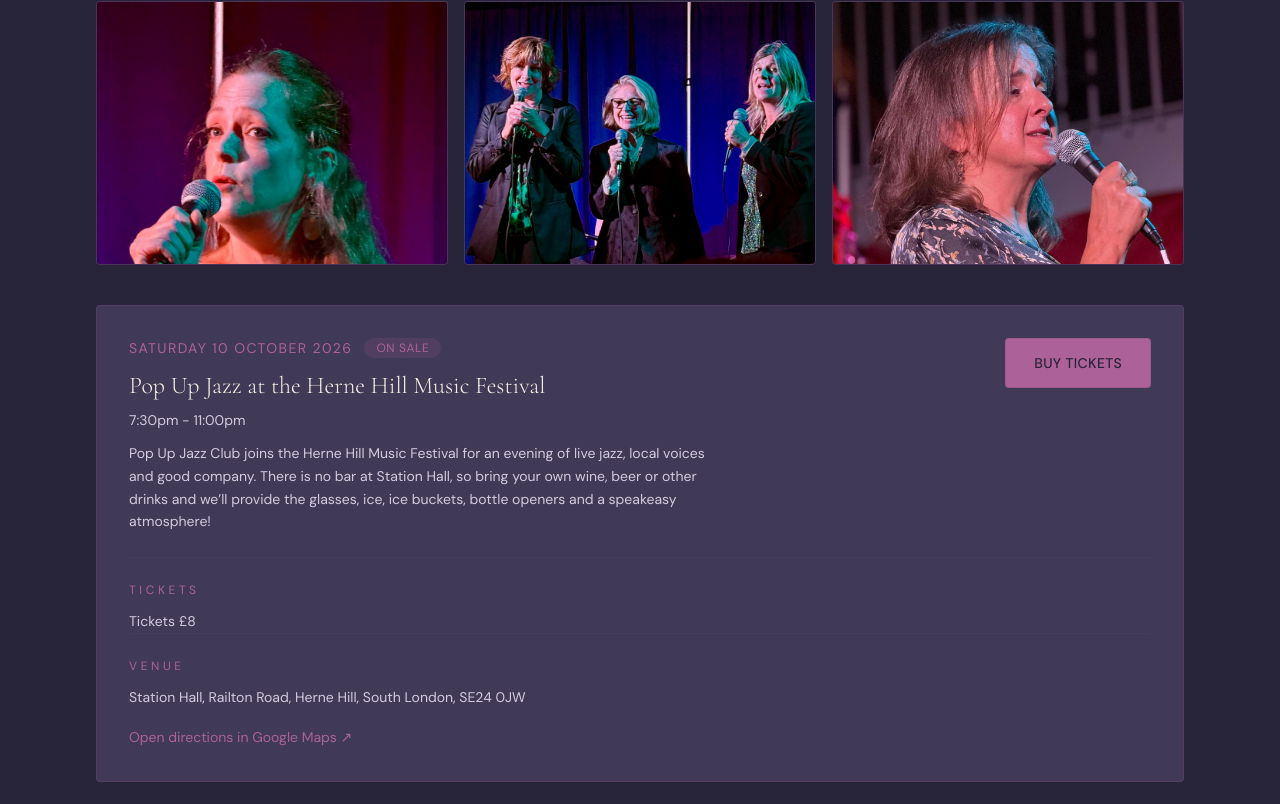
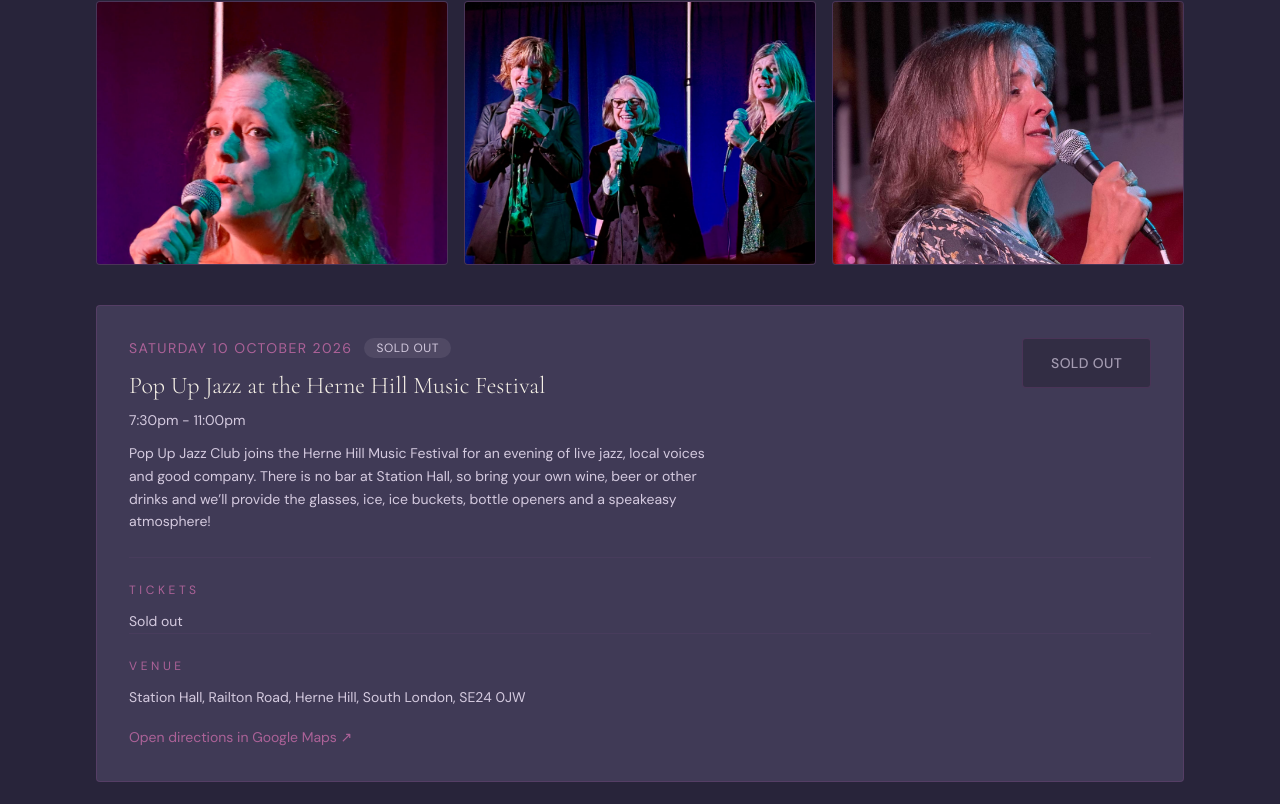
Before and after one commit to HelenStaniland/popupjazzclub, a Next.js app: page /events in a window 1280 px wide. Shown: the part 360-1164 px from the top of the page. Built offline with nearby package versions, Linux system fonts and the light colour scheme; no server answers.

Commit message:
Make October event sold out

```diff
--- a/app/events/page.tsx
+++ b/app/events/page.tsx
@@ -71,7 +71,14 @@
                     </p>
                   </div>
                   <div className="shrink-0">
-                    {event.ticketUrl ? (
+                    {event.status === "Sold out" ? (
+                      <span
+                        aria-disabled="true"
+                        className="inline-flex cursor-not-allowed items-center justify-center rounded-sm border border-border bg-surface px-7 py-3.5 text-sm font-medium tracking-wide uppercase text-cream-muted/70"
+                      >
+                        Sold out
+                      </span>
+                    ) : event.ticketUrl ? (
                       <Button href={event.ticketUrl}>Buy Tickets</Button>
                     ) : (
                       <span
@@ -88,7 +95,7 @@
                     Tickets
                   </p>
                   <p className="mt-3 text-sm leading-relaxed text-cream-muted">
-                    Tickets £8
+                    {event.ticketNote ?? "Tickets £8"}
                   </p>
                 </div>
                 <VenueDetails />
--- a/lib/events.ts
+++ b/lib/events.ts
@@ -1,4 +1,4 @@
-export type EventStatus = "On sale" | "Upcoming";
+export type EventStatus = "On sale" | "Upcoming" | "Sold out";
 
 export type UpcomingEvent = {
   date: string;
@@ -20,10 +20,9 @@
     title: "Pop Up Jazz at the Herne Hill Music Festival",
     description:
       "Pop Up Jazz Club joins the Herne Hill Music Festival for an evening of live jazz, local voices and good company. There is no bar at Station Hall, so bring your own wine, beer or other drinks and we’ll provide the glasses, ice, ice buckets, bottle openers and a speakeasy atmosphere!",
-    status: "On sale",
-    ticketUrl: "https://buytickets.at/hernehillmusicfestival/2353289",
+    status: "Sold out",
     time: "7:30pm - 11:00pm",
-    ticketNote: "Tickets £8",
+    ticketNote: "Sold out",
   },
   {
     date: "Friday 18 December 2026",
--- a/lib/social.ts
+++ b/lib/social.ts
@@ -72,8 +72,12 @@
 
   const title = `${event.title} — ${event.date}`;
   const ticketLine =
-    event.ticketNote ??
-    (event.status === "On sale" ? "Tickets on sale now." : "Tickets coming soon.");
+    event.status === "Sold out"
+      ? "Sold out"
+      : (event.ticketNote ??
+        (event.status === "On sale"
+          ? "Tickets on sale now."
+          : "Tickets coming soon."));
   const timesLine = event.time;
   const description = [
     ticketLine,
```
